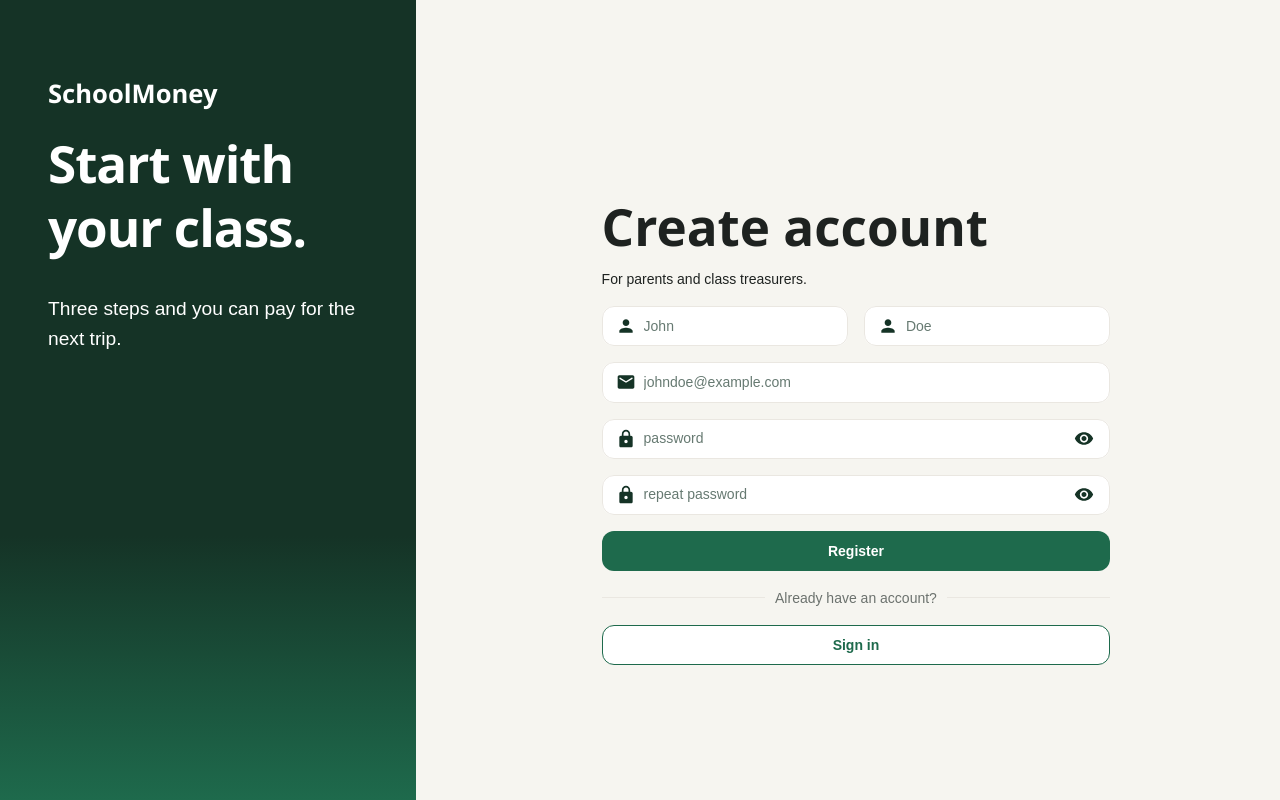
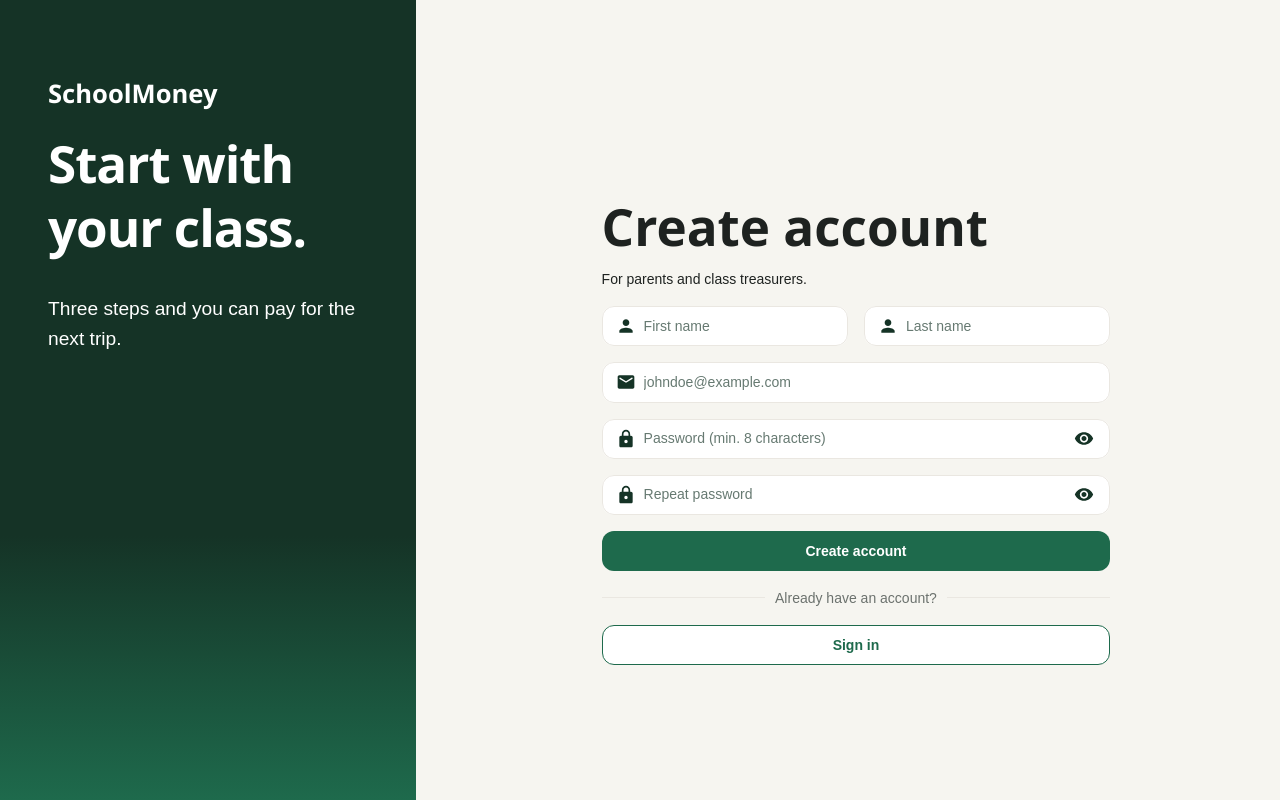
Before and after one commit to Marc311o/SchoolMoney, a React (Vite) app in the folder frontend/: page /register in a window 1280 px wide. Built offline with nearby package versions, Linux system fonts and the light colour scheme.

Commit message:
login and register pages operational

```diff
--- a/frontend/src/features/auth/pages/LoginPage.tsx
+++ b/frontend/src/features/auth/pages/LoginPage.tsx
@@ -2,25 +2,68 @@
 import TextInput from '@/components/TextInput.tsx'
 import EmailRoundedIcon from '@mui/icons-material/EmailRounded'
 import LockRoundedIcon from '@mui/icons-material/LockRounded'
-import { useState } from 'react'
+import { type SubmitEvent, useState } from 'react'
 import AppButton from '@/components/AppButton.tsx'
 import AppButtonOutlined from '@/components/AppButtonOutlined.tsx'
 import SideBanner from '@/features/auth/components/SideBanner.tsx'
-import { useNavigate } from 'react-router'
+import { useLocation, useNavigate } from 'react-router'
+import { type ApiError, getFieldErrors } from '@/lib/api.ts'
+import { useLogin } from '@/features/auth/api.ts'
+
+type LoginErrors = {
+  email?: string
+  password?: string
+  credentials?: boolean
+}
+
+function serverErrors(error: ApiError): LoginErrors {
+  if (error.status === 401) {
+    return { credentials: true, password: 'Invalid email or password' }
+  }
+  if (error.status === 403) {
+    return { email: 'This account has been blocked' }
+  }
+  if (error.status === 422) return getFieldErrors(error)
+  return { password: 'Something went wrong. Please try again.' }
+}
 
 export function LoginPage() {
   const [email, setEmail] = useState('')
   const [password, setPassword] = useState('')
+  const [errors, setErrors] = useState<LoginErrors>({})
+
+  const login = useLogin()
   const navigate = useNavigate()
+  const location = useLocation()
+  const from = (location.state as { from?: string } | null)?.from ?? '/'
+
+  function validate(): boolean {
+    const next: LoginErrors = {}
+    if (!email.trim()) next.email = 'Email is required'
+    else if (!email.includes('@')) next.email = 'Enter a valid email'
+    if (!password) next.password = 'Password is required'
+    setErrors(next)
+    return Object.keys(next).length === 0
+  }
+
+  function handleSubmit(event: SubmitEvent<HTMLFormElement>) {
+    event.preventDefault()
+    if (!validate()) return
+
+    login.mutate(
+      { email: email.trim(), password },
+      {
+        onSuccess: () => navigate(from, { replace: true }),
+        onError: (error) => setErrors(serverErrors(error)),
+      },
+    )
+  }
 
   return (
     <Grid container spacing={2} sx={{ height: '100vh' }}>
       <SideBanner
         heroText={'Every class fundraiser, settled in one place.'}
-        descText={
-          'Pay for trips and gifts, see who has paid, and keep every receipt\n' +
-          '            where the whole class can find it.'
-        }
+        descText="Pay for trips and gifts, see who has paid, and keep every receipt where the whole class can find it."
       />
 
       {/*Form*/}
@@ -28,7 +71,13 @@
         size={{ xs: 12, sm: 6, md: 8 }}
         sx={{ display: 'flex', justifyContent: 'center', alignItems: 'center' }}
       >
-        <Stack spacing={2} sx={{ width: { xs: '80%', sm: '90%', md: '60%' } }}>
+        <Stack
+          component="form"
+          spacing={2}
+          onSubmit={handleSubmit}
+          noValidate
+          sx={{ width: { xs: '80%', sm: '90%', md: '60%' } }}
+        >
           <Box sx={{ marginBottom: '20px' }}>
             <Typography
               sx={{
@@ -49,19 +98,30 @@
             value={email}
             onChange={setEmail}
             placeholder={'johndoe@example.com'}
-            name={email}
+            name="email"
             icon={<EmailRoundedIcon fontSize="small" />}
+            error={errors.credentials}
+            errorText={errors.email}
+            disabled={login.isPending}
           />
           <TextInput
             value={password}
             onChange={setPassword}
             placeholder={'password'}
-            name={email}
+            password
+            name="password"
             icon={<LockRoundedIcon fontSize="small" />}
+            errorText={errors.password}
+            disabled={login.isPending}
           />
 
           <Box>
-            <AppButton fullWidth={true} label={'Sign in'} />
+            <AppButton
+              type="submit"
+              fullWidth
+              label={'Sign in'}
+              loading={login.isPending}
+            />
           </Box>
 
           <Box>
--- a/frontend/src/features/auth/pages/RegisterPage.tsx
+++ b/frontend/src/features/auth/pages/RegisterPage.tsx
@@ -6,18 +6,69 @@
 import PersonIcon from '@mui/icons-material/Person'
 
 import SideBanner from '@/features/auth/components/SideBanner.tsx'
-import { useState } from 'react'
+import { type SubmitEvent, useState } from 'react'
 import AppButtonOutlined from '@/components/AppButtonOutlined.tsx'
 import AppButton from '@/components/AppButton.tsx'
+import { useRegister } from '@/features/auth/api.ts'
+import { getFieldErrors } from '@/lib/api.ts'
+
+type RegisterErrors = Partial<
+  Record<
+    'first_name' | 'last_name' | 'email' | 'password' | 'password2',
+    string
+  >
+>
 
 export function RegisterPage() {
-  const [fname, setFName] = useState('')
-  const [lname, setLName] = useState('')
+  const [firstName, setFirstName] = useState('')
+  const [lastName, setLastName] = useState('')
   const [email, setEmail] = useState('')
-  const [password1, setPassword1] = useState('')
+  const [password, setPassword] = useState('')
   const [password2, setPassword2] = useState('')
+  const [errors, setErrors] = useState<RegisterErrors>({})
 
+  const register = useRegister()
   const navigate = useNavigate()
+
+  function validate(): boolean {
+    const next: RegisterErrors = {}
+    if (!firstName.trim()) next.first_name = 'First name is required'
+    if (!lastName.trim()) next.last_name = 'Last name is required'
+    if (!email.trim()) next.email = 'Email is required'
+    else if (!email.includes('@')) next.email = 'Enter a valid email'
+    if (password.length < 8) next.password = 'At least 8 characters'
+    if (password2 !== password) next.password2 = 'Passwords do not match'
+    setErrors(next)
+    return Object.keys(next).length === 0
+  }
+
+  function handleSubmit(event: SubmitEvent<HTMLFormElement>) {
+    event.preventDefault()
+    if (!validate()) return
+
+    register.mutate(
+      {
+        first_name: firstName.trim(),
+        last_name: lastName.trim(),
+        email: email.trim(),
+        password,
+      },
+      {
+        onSuccess: () => navigate('/', { replace: true }),
+        onError: (error) => {
+          if (error.status === 409) {
+            setErrors({ email: 'An account with this email already exists' })
+          } else if (error.status === 422) {
+            setErrors(getFieldErrors(error))
+          } else {
+            setErrors({
+              password2: 'Something went wrong. Please try again.',
+            })
+          }
+        },
+      },
+    )
+  }
 
   return (
     <Grid container spacing={2} sx={{ height: '100vh' }}>
@@ -29,6 +80,9 @@
       {/*Form*/}
       <Grid
         size={{ xs: 12, sm: 6, md: 8 }}
+        component="form"
+        onSubmit={handleSubmit}
+        noValidate
         sx={{ display: 'flex', justifyContent: 'center', alignItems: 'center' }}
       >
         <Stack spacing={2} sx={{ width: { xs: '80%', sm: '90%', md: '60%' } }}>
@@ -51,51 +105,66 @@
           <Grid container spacing={2}>
             <Grid size={6}>
               <TextInput
-                value={fname}
-                onChange={setFName}
-                placeholder={'John'}
-                name={email}
+                name="first_name"
+                value={firstName}
+                onChange={setFirstName}
+                placeholder="First name"
                 icon={<PersonIcon fontSize="small" />}
+                errorText={errors.first_name}
+                disabled={register.isPending}
               />
             </Grid>
 
             <Grid size={6}>
               <TextInput
-                value={lname}
-                onChange={setLName}
-                placeholder={'Doe'}
-                name={email}
+                name="last_name"
+                value={lastName}
+                onChange={setLastName}
+                placeholder="Last name"
                 icon={<PersonIcon fontSize="small" />}
+                errorText={errors.last_name}
+                disabled={register.isPending}
               />
             </Grid>
           </Grid>
 
           <TextInput
+            name="email"
             value={email}
             onChange={setEmail}
-            placeholder={'johndoe@example.com'}
-            name={email}
+            placeholder="johndoe@example.com"
             icon={<EmailRoundedIcon fontSize="small" />}
+            errorText={errors.email}
+            disabled={register.isPending}
           />
           <TextInput
-            value={password1}
-            onChange={setPassword1}
-            placeholder={'password'}
-            password={true}
-            name={email}
+            name="password"
+            value={password}
+            onChange={setPassword}
+            placeholder="Password (min. 8 characters)"
+            password
             icon={<LockRoundedIcon fontSize="small" />}
+            errorText={errors.password}
+            disabled={register.isPending}
           />
           <TextInput
+            name="password2"
             value={password2}
             onChange={setPassword2}
-            placeholder={'repeat password'}
-            password={true}
-            name={email}
+            placeholder="Repeat password"
+            password
             icon={<LockRoundedIcon fontSize="small" />}
+            errorText={errors.password2}
+            disabled={register.isPending}
           />
 
           <Box>
-            <AppButton fullWidth={true} label={'Register'} />
+            <AppButton
+              type="submit"
+              fullWidth
+              label="Create account"
+              loading={register.isPending}
+            />
           </Box>
 
           <Box>
```
